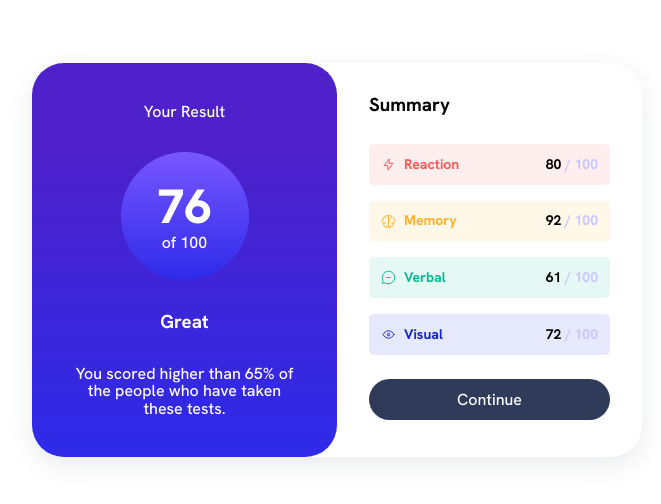
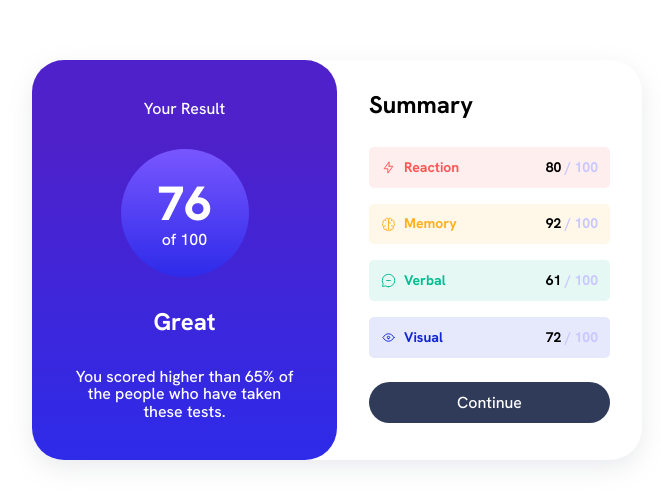
Before and after one commit to NatnaelSisay/results-summary-component-main, a plain HTML site: page index.html in a window 1280 px wide. Shown: the part 140-644 px from the top of the page, without its empty margins (303-964 px from the left). Drawn offline with Linux system fonts and the light colour scheme.

Commit message:
heading should increase by one, accesibility

```diff
--- a/index.html
+++ b/index.html
@@ -36,14 +36,14 @@
 						<h1 class="result__score__value">76</h1>
 						of 100
 					</div>
-					<h3>Great</h3>
+					<h2>Great</h2>
 					<p class="result__score__detail">
 						You scored higher than 65% of the people who have taken these tests.
 					</p>
 				</div>
 
 				<div class="result__summary">
-					<h3>Summary</h3>
+					<h2>Summary</h2>
 
 					<ul class="score__detail">
 						<li class="score__detail__row pink">
```
